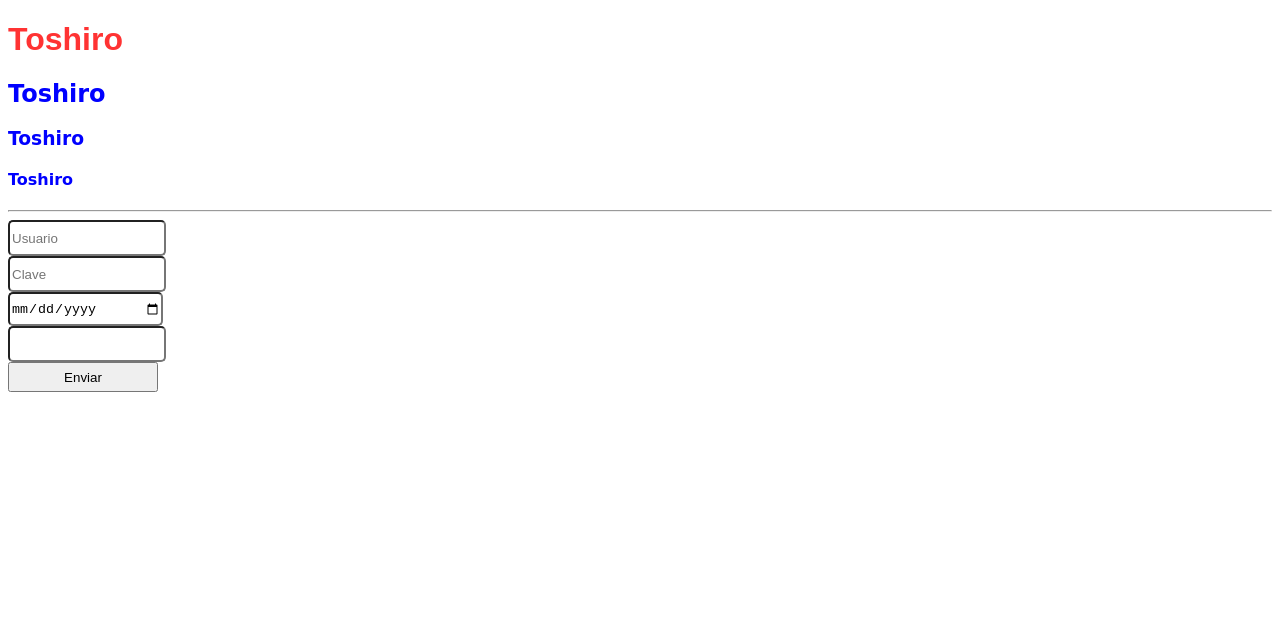
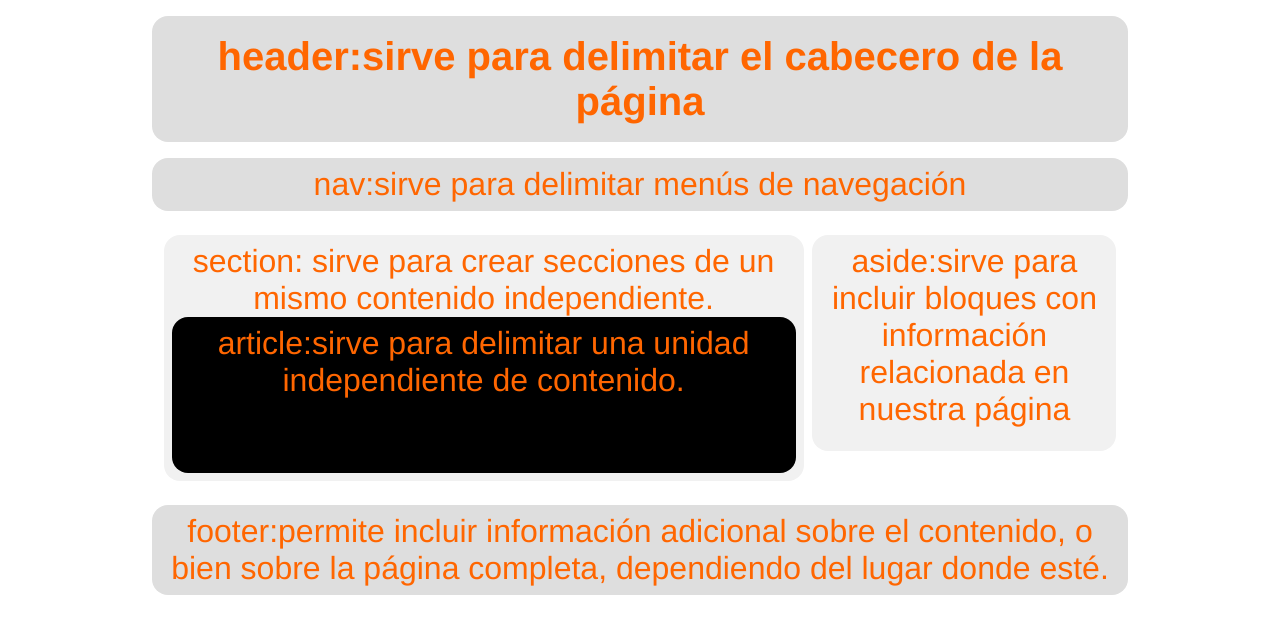
Before and after one commit to dreyna/LP2G2, a plain HTML site: page public_html/index.html in a window 1280 px wide. Drawn offline with Linux system fonts and the light colour scheme.

Commit message:
v2: se modifico el index del proyecto

```diff
--- a/public_html/css/estilos.css
+++ b/public_html/css/estilos.css
@@ -1,18 +1,56 @@
-#texto{
-    color: #ff3333;
-    font-family: arial;
-
+*{
+margin: 0;
+padding: 0;
 }
-.texto2{
-    color: #0000ff;
-    font-family: cursive;
+@font-face {
+    font-weight:normal;
+    font-style:normal;
 }
-.cajita{
-    width: 150px;
-    height: 30px;
-    border-radius: 5px;
+body{
+    background: #FFF;
+    color:#F60;
+    font-family:Helvetica, Verdana;
+    font-size: 2em;
 }
-.boton{
-    width: 150px;
-    height: 30px;
+h1{
+    color:#F60;
+    margin:0.25em auto;
+    text-align:center;
+    font-size:1.25em;
+    text-shadow: 5px 5px 10px rgba(255,255,255,o.5);
 }
+header,nav,footer {
+    background:#DEDEDE;
+    border-radius:0.5em;
+    margin: 0.5em auto;
+    max-width:960px;
+    padding:0.25em;
+    text-align:center;
+}
+section#contenedor{
+    margin:0.2em auto;
+    max-width:960px;
+    padding:0;
+    text-align:center;
+}
+section#principal, aside{
+    background:#F1F1F1;
+    border-radius:0.5em;
+    display: inline-block;
+    margin:0.25em auto;
+    max-width:960px;
+    min-height:200px;
+    padding:0.25em;
+    text-align:center;
+    vertical-align:top;
+    width:65%;
+}
+article{
+    background:#000;
+    border-radius: 0.5em;
+    min-height:140px;
+    padding:0.25em;
+}
+aside{
+    width:30%;
+}
--- a/public_html/index.html
+++ b/public_html/index.html
@@ -12,17 +12,25 @@ and open the template in the editor.
         <link href="css/estilos.css" rel="stylesheet" type="text/css"/>
     </head>
     <body>
-        <h1 id="texto">Toshiro</h1>
-        <h2 class="texto2">Toshiro</h2>
-        <h3 class="texto2">Toshiro</h3>
-        <h4 class="texto2">Toshiro</h4>
-        <hr>
-        <form>
-            <input type="text" name="" value="" class="cajita" placeholder="Usuario" required=""/><br>
-            <input type="password" name="" value="" class="cajita" placeholder="Clave"  required=""/><br>
-            <input type="date" name="" value="" required="" class="cajita"/><br>
-            <input type="email" name="" value="" required="" class="cajita" /><br>
-            <input type="submit" value="Enviar" class="boton"/>
-        </form>
+        <header>
+            <h1>header:sirve para delimitar el cabecero de la página</h1>
+        </header>
+        <nav>
+            nav:sirve para delimitar menús de navegación
+        </nav>
+        <section id="contenedor">
+            <section id="principal">
+                section: sirve para crear secciones de un mismo contenido independiente.
+                <article>
+                    article:sirve para delimitar una unidad independiente de contenido.
+                </article>
+            </section>
+            <aside>
+                aside:sirve para incluir bloques con información relacionada en nuestra página
+            </aside>
+        </section>
+        <footer>
+            footer:permite incluir información adicional sobre el contenido, o bien sobre la página completa, dependiendo del lugar donde esté.
+        </footer>
     </body>
 </html>
```
Also changed, not shown: 1 other file.
